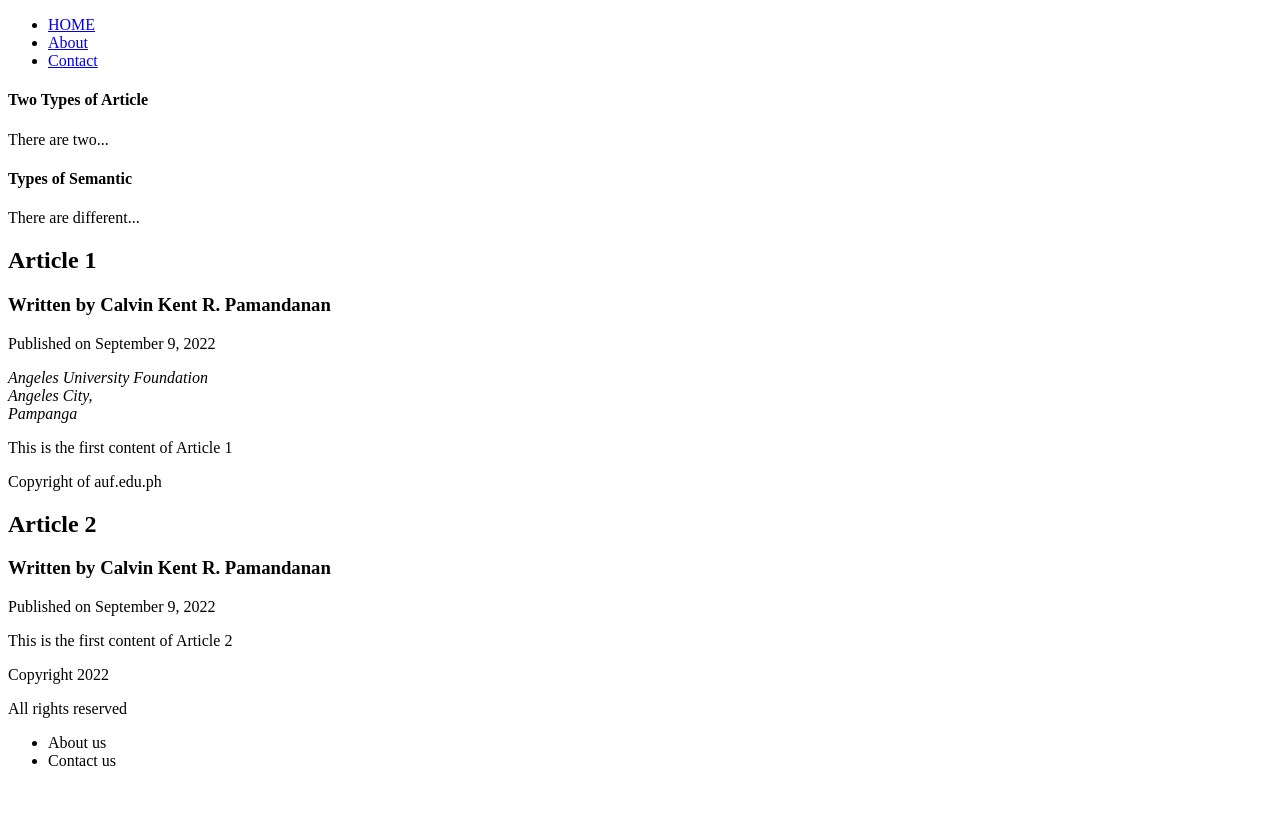
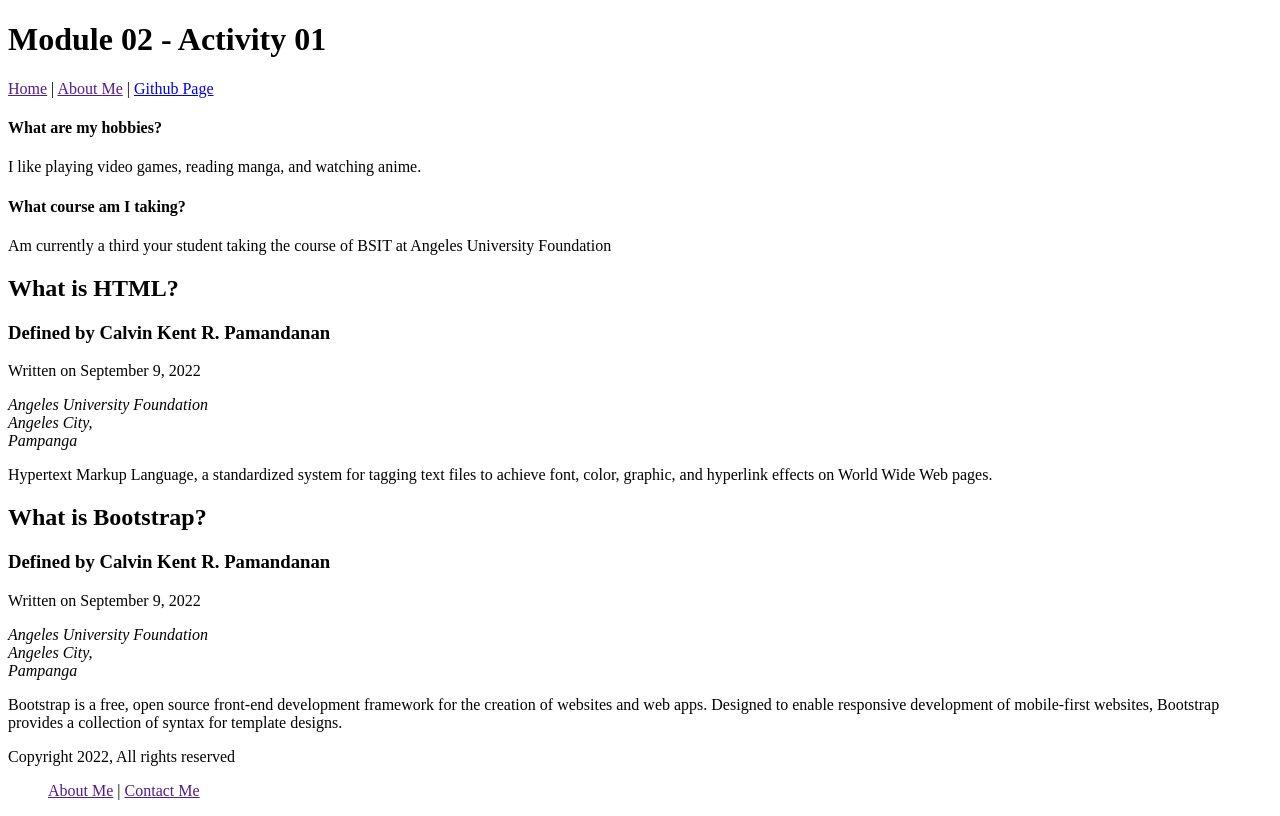
Before and after one commit to clvnknt/Module_02-Activity_01, a plain HTML site: page index.html in a window 1280 px wide. Drawn offline with Linux system fonts and the light colour scheme.

Commit message:
second commit

```diff
--- a/index.html
+++ b/index.html
@@ -10,58 +10,63 @@
 </head>
 <body>
 
+    <h1>Module 02 - Activity 01</h1>
+
     <nav>
-        <ul>
-            <li> <a a href="www.google.com">HOME</a></li>
-            <li> <a a href="/about.html">About</a></li>
-            <li> <a a href="#">Contact</a></li>
-        </ul>
+        <a href="">Home</a> |
+        <a href="">About Me</a> |
+        <a href="https://github.com/clvnknt">Github Page</a>
     </nav>
 
     <section>
-        <h4>Two Types of Article</h4>
-        <p>There are two...</p>
+        <h4>What are my hobbies?</h4>
+        <p>I like playing video games, reading manga, and watching anime.</p>
     </section>
 
     <section>
-        <h4>Types of Semantic</h4>
-        <p>There are different...</p>
+        <h4>What course am I taking?</h4>
+        <p>Am currently a third your student taking the course of BSIT at Angeles University Foundation</p>
 
     </section>
 
     <article>
         <header>
             <hgroup>
-        <h1>Article 1</h1>
-        <h3>Written by Calvin Kent R. Pamandanan</h3>
+        <h1>What is HTML?</h1>
+        <h3>Defined by Calvin Kent R. Pamandanan</h3>
     </hgroup>
-    <p>Published on September 9, 2022</p>
+    <p>Written on September 9, 2022</p>
     <address>Angeles University Foundation<br>
     Angeles City,<br>
     Pampanga</address>
 </header>
-        <p> This is the first content of Article 1</p>
-        <footer>
+        <p>Hypertext Markup Language, a standardized system for tagging text files to achieve font, color, graphic, and hyperlink effects on World Wide Web pages.</p>
+        <!--<footer>
             <p>Copyright of auf.edu.ph</p>
-        </footer>
+        </footer>-->
     </article>
 
     <article>
         <header>
             <hgroup>
-        <h1>Article 2</h1>
-        <h3>Written by Calvin Kent R. Pamandanan</h3>
+        <h1>What is Bootstrap?</h1>
+        <h3>Defined by Calvin Kent R. Pamandanan</h3>
         </hgroup>
-        <p>Published on September 9, 2022</p>
+        <p>Written on September 9, 2022</p>
+        <address>Angeles University Foundation<br>
+            Angeles City,<br>
+            Pampanga</address>
     </header>
-    <p> This is the first content of Article 2</p>
+    <p>Bootstrap is a free, open source front-end development framework for the creation of websites and web apps. Designed to enable responsive development of mobile-first websites, Bootstrap provides a collection of syntax for template designs.</p>
     </article>
     <footer>
-        <p>Copyright 2022</p>
-        <p>All rights reserved</p>
+        <p>Copyright 2022, All rights reserved</p>
+        <!--<p>All rights reserved</p>-->
         <ul>
-            <li>About us</li>
-            <li>Contact us</li>
+            <!--<li>About Me</li>
+            <li>Contact Me</li>-->
+        <a href="">About Me</a> |
+        <a href="">Contact Me</a>
         </ul>
     </footer>
 
```
